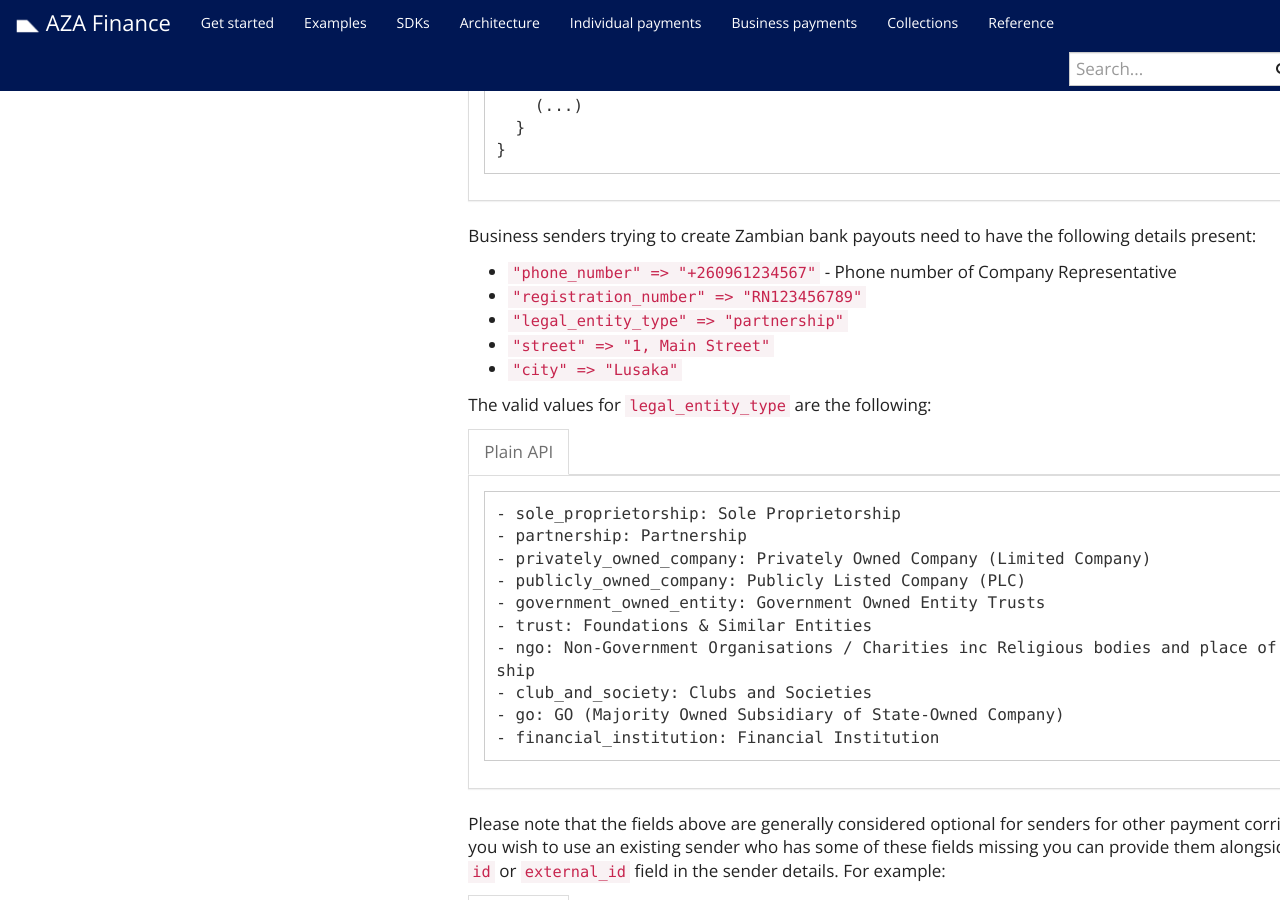
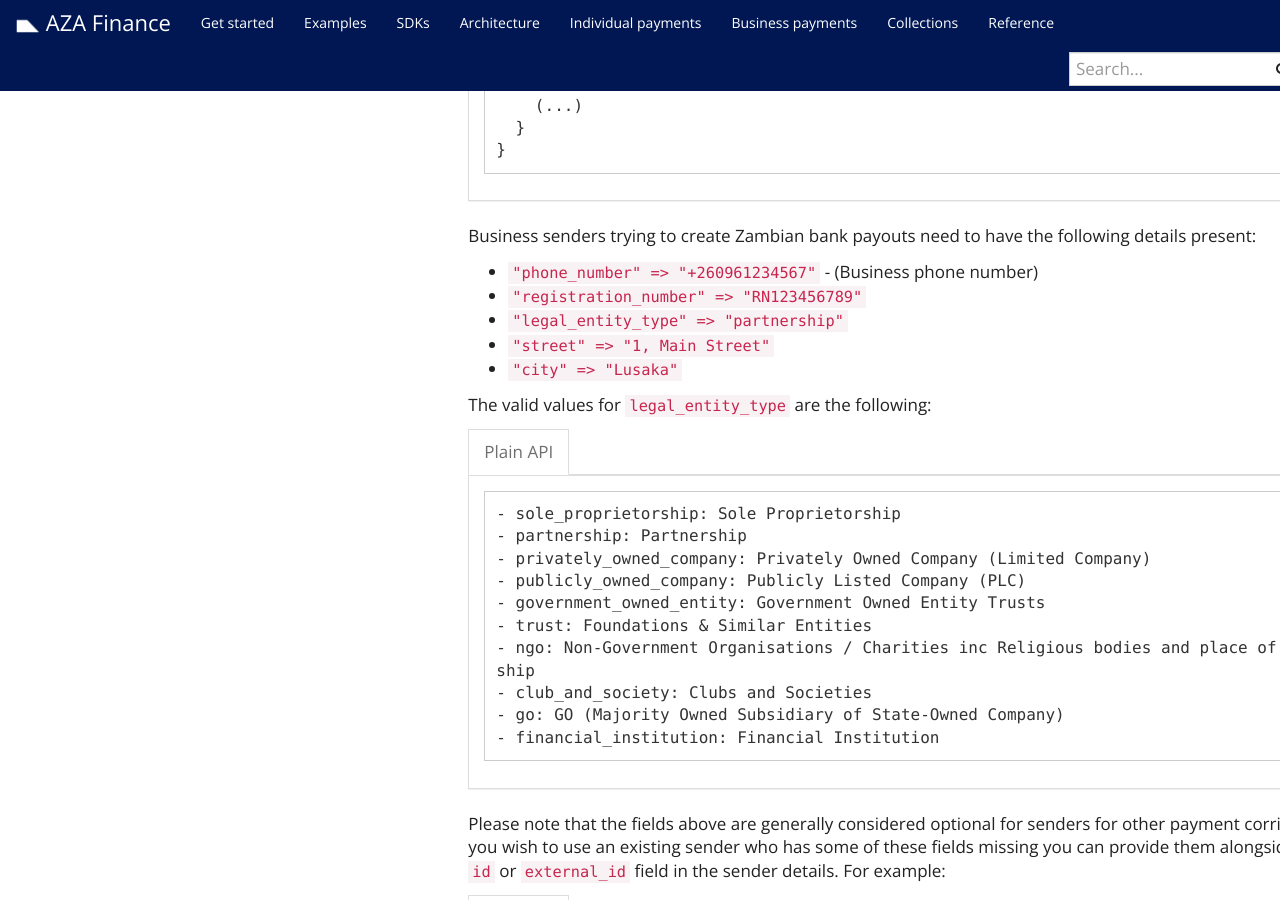
Before and after one commit to transferzero/api-documentation, a Jekyll site: the page built from _docs/individual-payments.md, in a window 1280 px wide and 900 px high, scrolled down 31844 px. Built offline with Jekyll 4.4.1, drawn with Linux system fonts in a browser that asks for light colours; nearby versions of some CDN libraries; comment, search, counter and statistics services are not loaded.

Commit message:
BTA-12482 edited message on business sender phone number

```diff
--- a/_includes/corridors/zmw-bank.md
+++ b/_includes/corridors/zmw-bank.md
@@ -417,7 +417,7 @@ Please note that the fields above are generally considered optional for senders
 {% include language-tabbar.html prefix="zmw-bank-individual-sender-details" raw=data-raw %}
 
 Business senders trying to create Zambian bank payouts need to have the following details present:
-- `"phone_number" => "+260961234567"` - Phone number of Company Representative
+- `"phone_number" => "+260961234567"` - (Business phone number)
 - `"registration_number" => "RN123456789"`
 - `"legal_entity_type" => "partnership"`
 - `"street" => "1, Main Street"`
```
